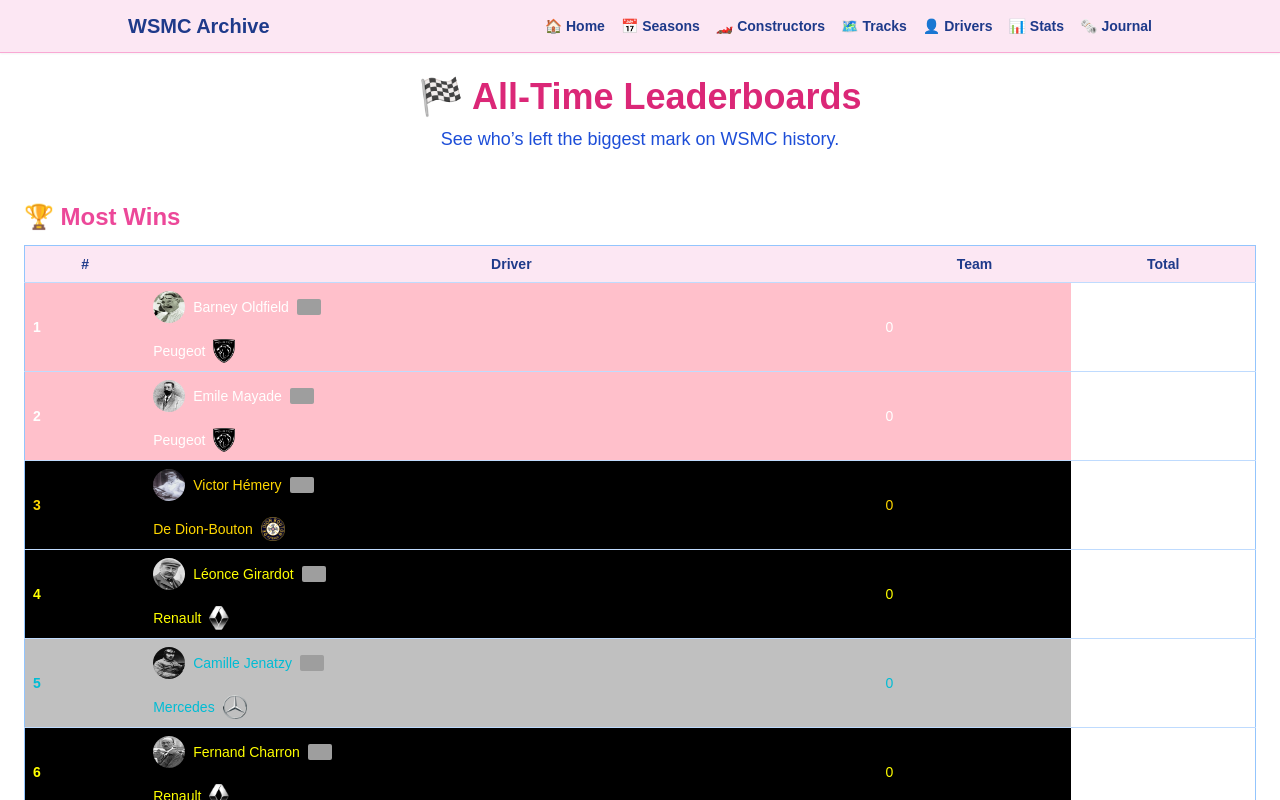
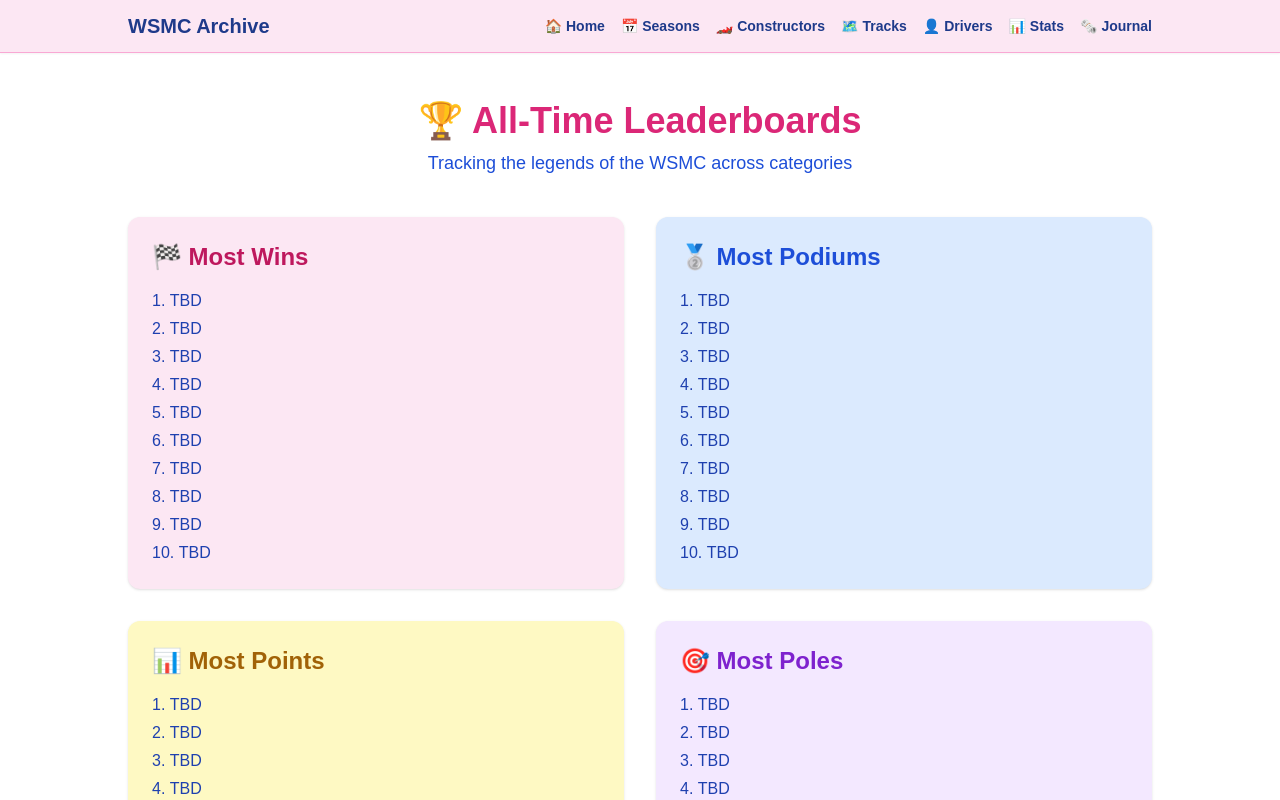
Before and after one commit to IanBM16/wsmc-archive, a Next.js app: page /stats/leaderboards in a window 1280 px wide. Shown: the top 800 px of the page. Built offline with nearby package versions, Linux system fonts and the light colour scheme; grey boxes are pictures that could not be loaded.

Commit message:
leaderboard updates yay

```diff
--- a/pages/stats/leaderboards.js
+++ b/pages/stats/leaderboards.js
@@ -1,122 +1,56 @@
 import NavBar from '../../components/NavBar';
-import { driversData } from '../../data/driversData';
-import { teamData } from '../../data/teamData';
 
-const calculateAggregates = () => {
-  return driversData.map(driver => {
-    const allSeasons = Object.values(driver.statsBySeason || {});
-    const totals = {
-      races: 0,
-      wins: 0,
-      podiums: 0,
-      points: 0,
-      finishes: []
-    };
-
-    allSeasons.forEach(season => {
-      totals.races += season.races || 0;
-      totals.wins += season.wins || 0;
-      totals.podiums += season.podiums || 0;
-      totals.points += season.points || 0;
-      if (season.avgFinish !== undefined && season.races > 0) {
-        totals.finishes.push({ avg: season.avgFinish, count: season.races });
-      }
-    });
-
-    const weightedFinishSum = totals.finishes.reduce((acc, curr) => acc + curr.avg * curr.count, 0);
-    const totalFinishCount = totals.finishes.reduce((acc, curr) => acc + curr.count, 0);
-    const avgFinish = totalFinishCount > 0 ? (weightedFinishSum / totalFinishCount).toFixed(2) : null;
-
-    return {
-      ...driver,
-      totalRaces: totals.races,
-      totalWins: totals.wins,
-      totalPodiums: totals.podiums,
-      totalPoints: totals.points,
-      avgFinish: avgFinish,
-    };
-  });
-};
-
-const statCategories = [
-  { key: 'totalWins', label: '🏆 Most Wins' },
-  { key: 'totalPodiums', label: '🥈 Most Podiums' },
-  { key: 'totalPoints', label: '🔢 Most Points' },
-  { key: 'avgFinish', label: '📉 Best Avg Finish (Min 5 starts)', isAvg: true }
-];
-
-export default function Leaderboards() {
-  const allStats = calculateAggregates();
-
+export default function LeaderboardsPage() {
   return (
     <>
       <NavBar />
-      <main className="min-h-screen bg-white text-blue-950 p-6 space-y-12">
-        <header className="text-center">
-          <h1 className="text-4xl font-bold text-pink-600 mb-2">🏁 All-Time Leaderboards</h1>
-          <p className="text-lg text-blue-700 max-w-2xl mx-auto">
-            See who’s left the biggest mark on WSMC history.
-          </p>
+      <main className="min-h-screen bg-white text-blue-950 px-6 py-12">
+        <header className="text-center mb-10">
+          <h1 className="text-4xl font-bold text-pink-600 mb-2">🏆 All-Time Leaderboards</h1>
+          <p className="text-blue-700 text-lg">Tracking the legends of the WSMC across categories</p>
         </header>
 
-        {statCategories.map(({ key, label, isAvg }) => {
-          const sorted = allStats
-            .filter(d => (isAvg ? d.totalRaces >= 5 && d.avgFinish !== null : true))
-            .sort((a, b) => {
-              const aVal = isAvg ? parseFloat(a[key]) : a[key];
-              const bVal = isAvg ? parseFloat(b[key]) : b[key];
-              return isAvg ? aVal - bVal : bVal - aVal;
-            })
-            .slice(0, 10);
+        <section className="grid grid-cols-1 md:grid-cols-2 gap-8 max-w-5xl mx-auto">
+          {/* Most Wins */}
+          <div className="bg-pink-100 p-6 rounded-xl shadow">
+            <h2 className="text-2xl font-semibold text-pink-700 mb-4">🏁 Most Wins</h2>
+            <ol className="list-decimal list-inside space-y-1 text-blue-800">
+              {Array.from({ length: 10 }).map((_, i) => (
+                <li key={i}>TBD</li>
+              ))}
+            </ol>
+          </div>
 
-          return (
-            <section key={key}>
-              <h2 className="text-2xl font-semibold text-pink-500 mb-3">{label}</h2>
-              <div className="overflow-x-auto">
-                <table className="min-w-full border border-blue-300 text-sm">
-                  <thead className="bg-pink-100 text-blue-900">
-                    <tr>
-                      <th className="p-2">#</th>
-                      <th className="p-2">Driver</th>
-                      <th className="p-2">Team</th>
-                      <th className="p-2">{label.includes('Avg') ? 'Avg Finish' : 'Total'}</th>
-                    </tr>
-                  </thead>
-                  <tbody>
-                    {sorted.map((d, i) => {
-                      const team = teamData[d.constructor.toLowerCase().replace(/ /g, '-')];
-                      const bg = team?.colors?.[0] || '#f0f0f0';
-                      const text = team?.colors?.[1] || '#000';
-                      return (
-                        <tr key={d.slug} className="border-t border-blue-200" style={{ backgroundColor: bg, color: text }}>
-                          <td className="p-2 font-bold">{i + 1}</td>
-                          <td className="p-2 flex items-center gap-2">
-                            <img src={`/portraits/${d.slug}.png`} alt={d.name} className="h-8 w-8 rounded-full" />
-                            <span>{d.name}</span>
-                            <img
-                              src={`https://flagcdn.com/w40/${d.flag}.png`}
-                              alt={d.country}
-                              className="h-4 w-6 object-cover rounded-sm"
-                            />
-                          </td>
-                          <td className="p-2 flex items-center gap-2">
-                            {team?.name || d.constructor}
-                            {team?.logo && (
-                              <img src={team.logo} alt={team.name} className="h-6 w-auto" />
-                            )}
-                          </td>
-                          <td className="p-2">
-                            {isAvg ? d.avgFinish : d[key]}
-                          </td>
-                        </tr>
-                      );
-                    })}
-                  </tbody>
-                </table>
-              </div>
-            </section>
-          );
-        })}
+          {/* Most Podiums */}
+          <div className="bg-blue-100 p-6 rounded-xl shadow">
+            <h2 className="text-2xl font-semibold text-blue-700 mb-4">🥈 Most Podiums</h2>
+            <ol className="list-decimal list-inside space-y-1 text-blue-800">
+              {Array.from({ length: 10 }).map((_, i) => (
+                <li key={i}>TBD</li>
+              ))}
+            </ol>
+          </div>
+
+          {/* Most Points */}
+          <div className="bg-yellow-100 p-6 rounded-xl shadow">
+            <h2 className="text-2xl font-semibold text-yellow-700 mb-4">📊 Most Points</h2>
+            <ol className="list-decimal list-inside space-y-1 text-blue-800">
+              {Array.from({ length: 10 }).map((_, i) => (
+                <li key={i}>TBD</li>
+              ))}
+            </ol>
+          </div>
+
+          {/* Most Poles */}
+          <div className="bg-purple-100 p-6 rounded-xl shadow">
+            <h2 className="text-2xl font-semibold text-purple-700 mb-4">🎯 Most Poles</h2>
+            <ol className="list-decimal list-inside space-y-1 text-blue-800">
+              {Array.from({ length: 10 }).map((_, i) => (
+                <li key={i}>TBD</li>
+              ))}
+            </ol>
+          </div>
+        </section>
       </main>
     </>
   );
```
